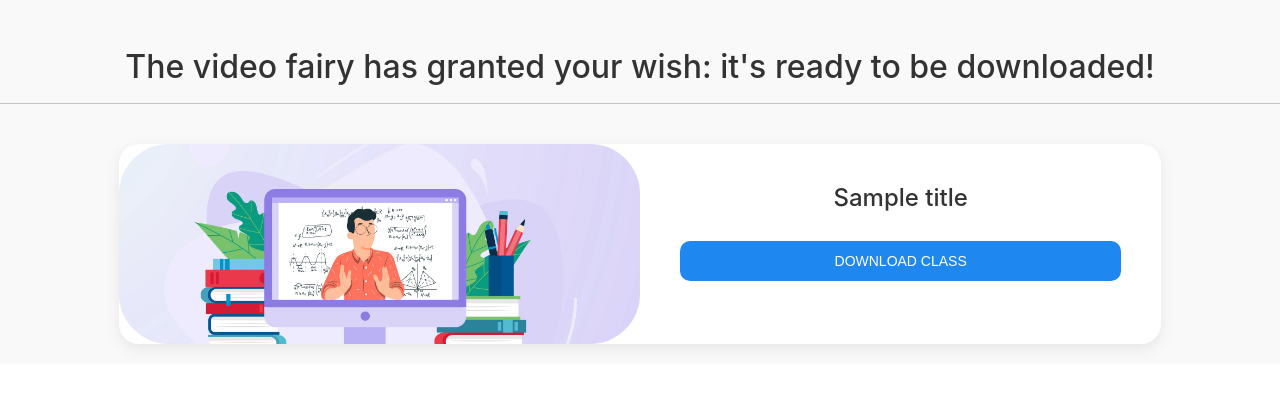
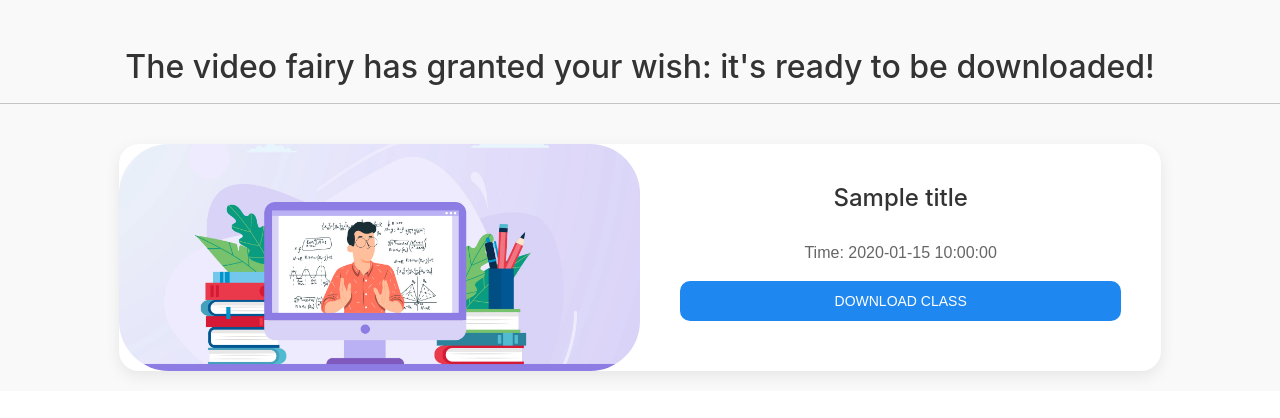
Before and after one commit to noobSrijon/vidvortex, a Flask app: template templates/udvashins.html in a window 1280 px wide. Shown: the part 58-476 px from the top of the page. Run offline with Flask 3, Linux system fonts and the light colour scheme; the template is opened without the code that fills it: most values are stand-ins (such as "Sample title", 1, 10 or a date in 2020); some libraries are stand-ins or nearby versions.

Commit message:
Update udvashins.html

```diff
--- a/templates/udvashins.html
+++ b/templates/udvashins.html
@@ -43,7 +43,7 @@
     <div>
         <div class="uk-card-body">
         	<h4 style="text-align: center;padding-bottom:20px;">{{title}}</h4>
-
+			<p style="text-align: center;">Time: {{start_time}}</p>
             {% if link %}
 
             <a href="{{link}}" style="text-decoration:none;" download="{{filename}}">
```
